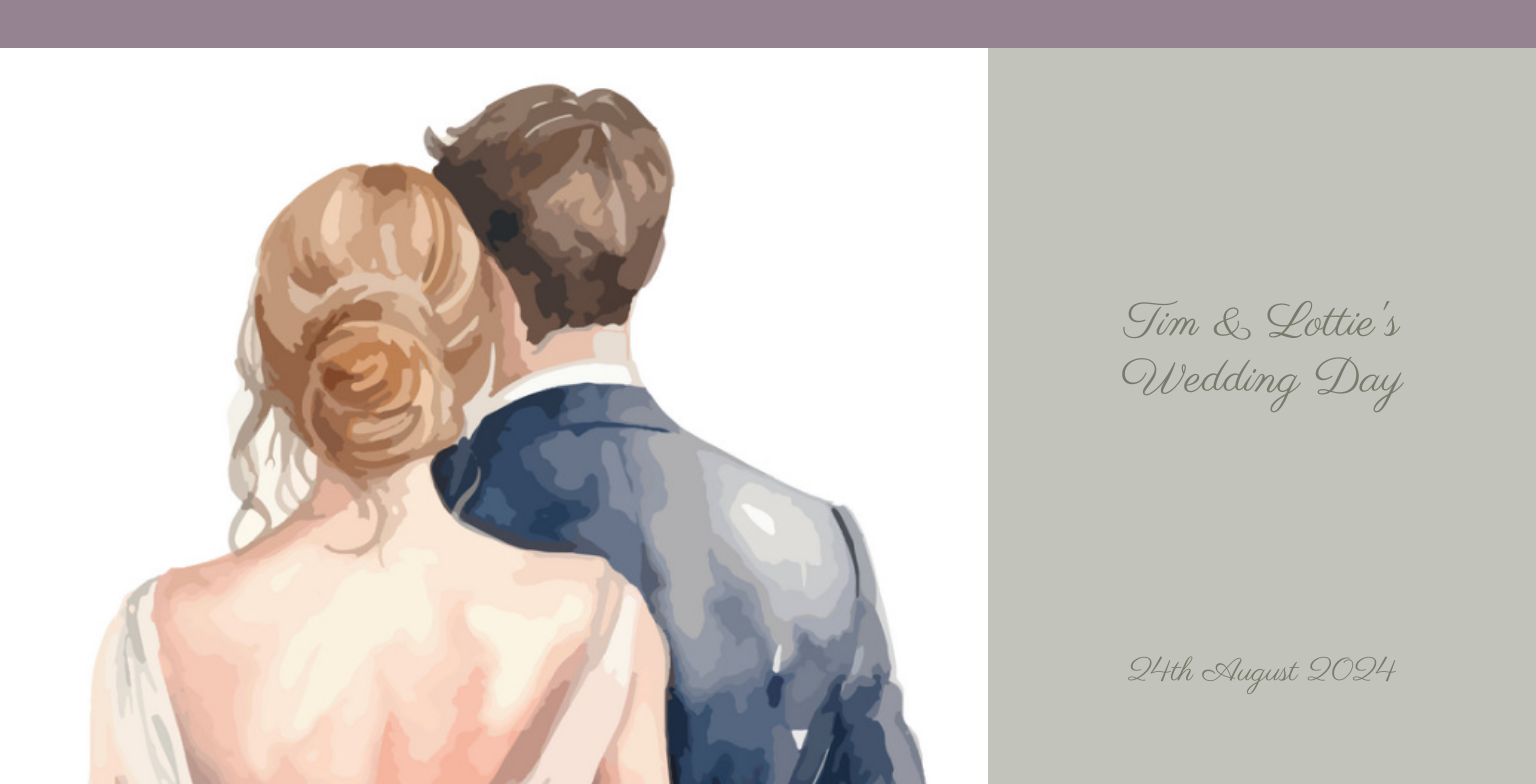
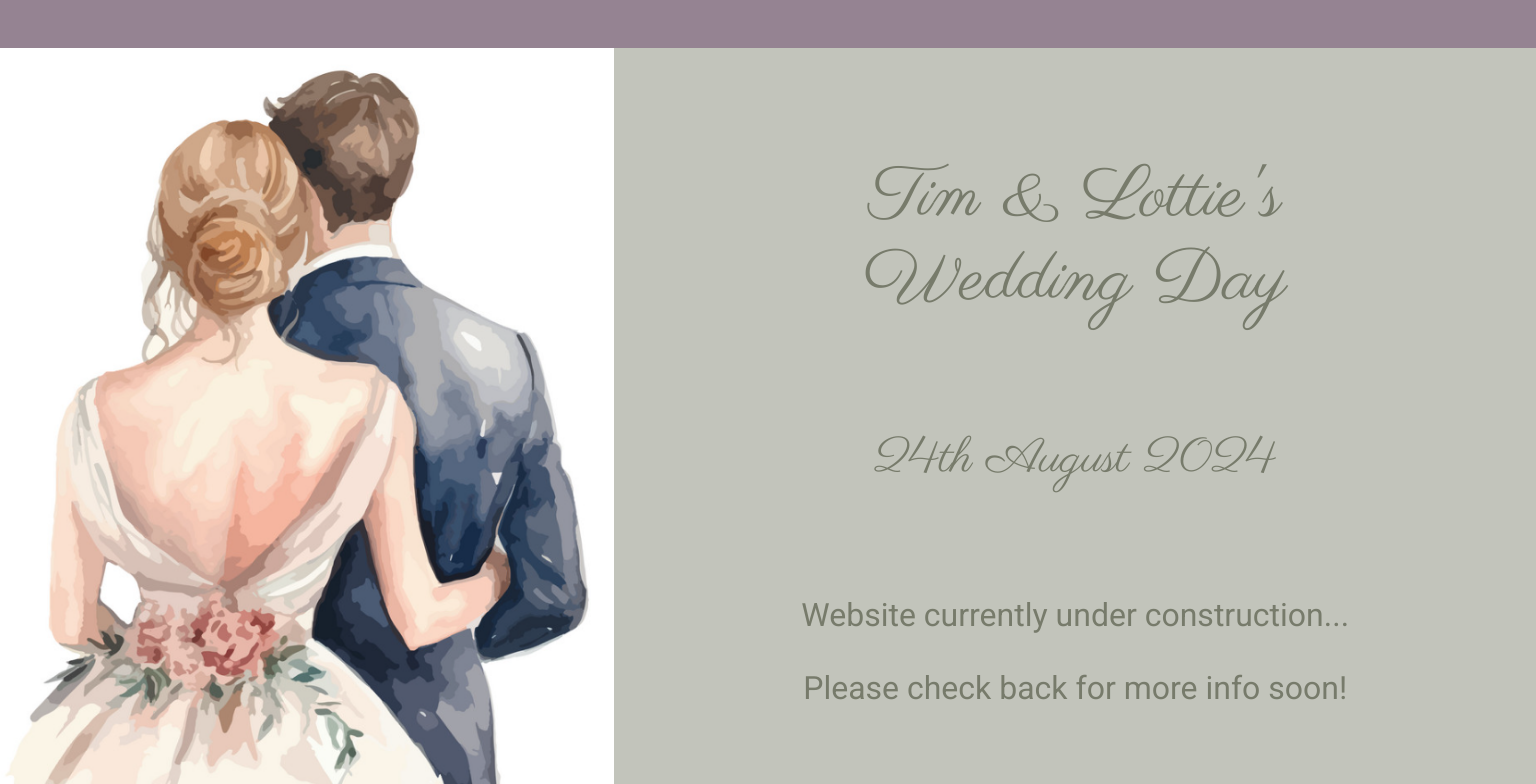
Before and after one commit to toothless13/wedding, a plain HTML site: page index.html in a window 1536 px wide. Shown: the top 784 px of the page. Drawn offline with Linux system fonts and the light colour scheme.

Commit message:
style larger screen sizes

```diff
--- a/styles/style.css
+++ b/styles/style.css
@@ -21,6 +21,7 @@ body {
     background-color: var(--color1);
     width: 100%;
     font-family: 'Roboto', sans-serif;
+    max-height: 100vh;
 }
 
 .info {
@@ -80,19 +81,20 @@ h3 {
 @media screen and (min-width:768px) {
     main {
         display: grid;
-        grid-template-areas:
-            "image info";
+        grid-template-columns: 50% 50%;
         margin: 0;
         margin-top: 3rem;
     }
 
     .info {
-        grid-area: info;
+        /* grid-area: info; */
         margin-top: 0;
         padding-bottom: 0;
         display: flex;
         flex-direction: column;
         justify-content: space-evenly;
+        align-items: center;
+        order: 1;
     }
 
     .info h1 {
@@ -112,7 +114,7 @@ h3 {
     }
 
     .image {
-        grid-area: image;
+        /* grid-area: image; */
         padding-bottom: 0;
     }
 
@@ -121,3 +123,61 @@ h3 {
         height: 100%;
     }
 }
+
+/* 1024 px width */
+
+@media screen and (min-width: 1024px) {
+    main {
+        grid-template-columns: 40% 60%;
+
+    }
+
+    .info {
+        /* grid-area: info; */
+        order: 1;
+    }
+
+    .image {
+        /* grid-area: image; */
+    }
+}
+
+/* 1440px width */
+
+@media screen and (min-width: 1440px) {
+    .info h1 {
+        font-size: 4.5rem;
+        font-weight: 100;
+    }
+
+    .info h2 {
+        font-size: 3rem;
+        font-weight: 200;
+    }
+
+    .info h3 {
+        font-size: 2rem;
+        font-weight: 400;
+        padding: 0 1rem;
+    }
+}
+
+/* 1800px width */
+
+@media screen and (min-width: 1800px) {
+    .info h1 {
+        font-size: 5vw;
+        font-weight: 100;
+    }
+
+    .info h2 {
+        font-size: 2.5vw;
+        font-weight: 200;
+    }
+
+    .info h3 {
+        font-size: 2vw;
+        font-weight: 400;
+        padding: 0 1rem;
+    }
+}
```
